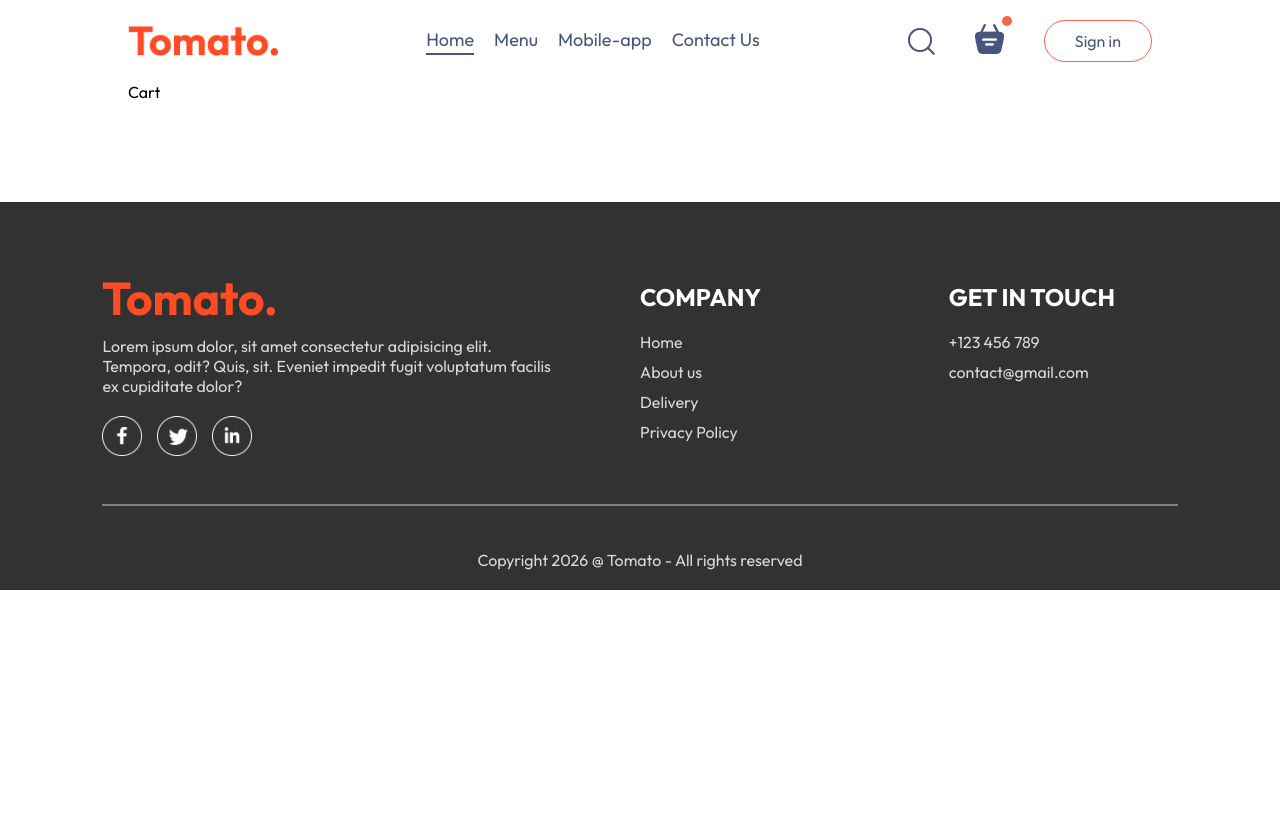
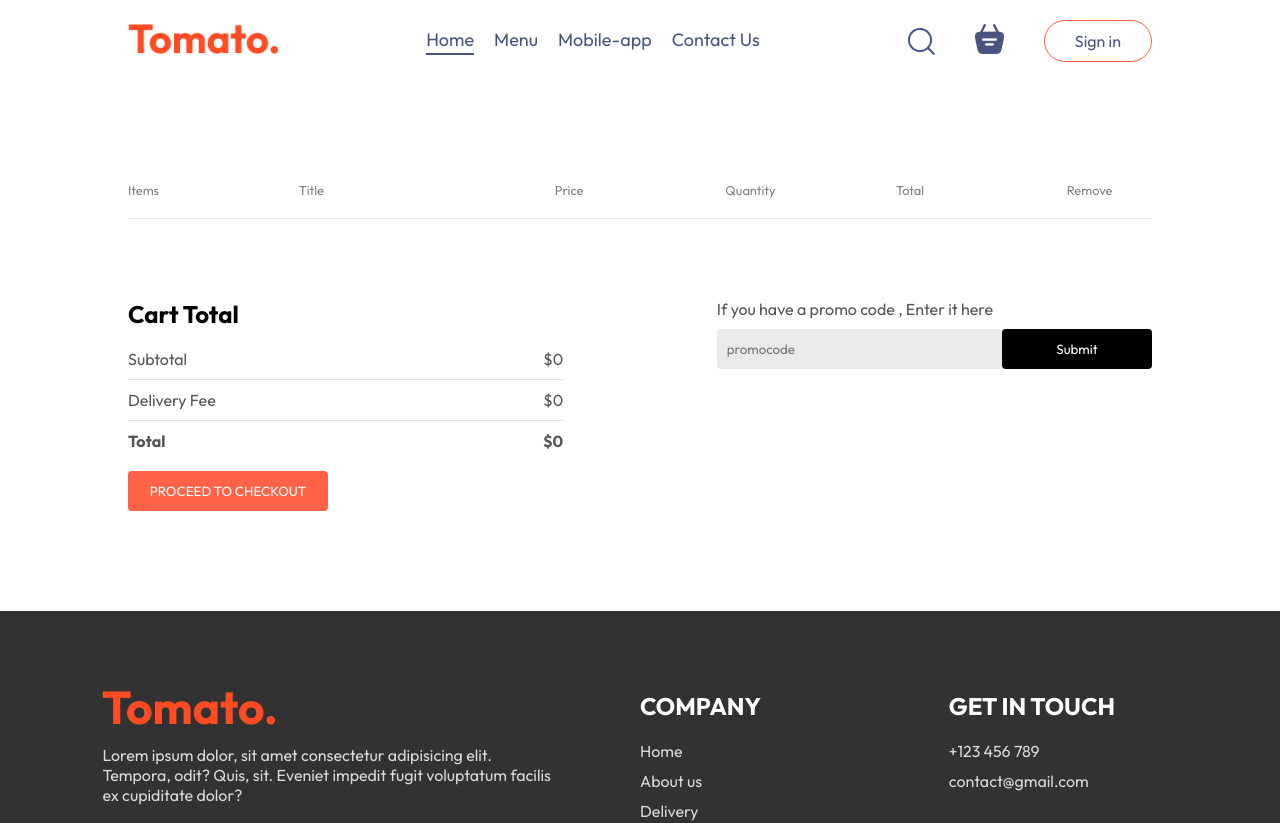
Before and after one commit to LirimKusari/lab-1-frontend-dashboard, a React (Vite) app: page /cart in a window 1280 px wide. Shown: the top 823 px of the page. Before the commit the page ends 800 px from the top, so only its background shows below. Built offline with nearby package versions, Linux system fonts and the light colour scheme.

Commit message:
[DEV507] Created Place Order Page

```diff
--- a/src/components/Navbar/Navbar.jsx
+++ b/src/components/Navbar/Navbar.jsx
@@ -1,15 +1,18 @@
-import React, { useState } from 'react'
+import React, { useContext, useState } from 'react'
 import './Navbar.css'
 import { assets } from '../../assets/assets'
 import { Link } from 'react-router-dom';
+import { StoreContext } from '../../context/StoreContext';
 
 const Navbar = ({setShowLogin}) => {
 
     const[menu, setMenu] = useState("home");
 
+    const{getTotalCartAmount} = useContext(StoreContext)
+
   return (
     <div className='navbar'>
-        <img src={assets.logo} alt="" className='logo' />
+        <Link to='/'><img src={assets.logo} alt="" className='logo' /></Link>
         <ul className="navbar-menu">
             <Link to='/' onClick={()=>setMenu("home")} className={menu==="home"?"active":""}>Home</Link>
             <a href='#explore-menu' onClick={()=>setMenu("menu")} className={menu==="menu"?"active":""}>Menu</a>
@@ -19,8 +22,8 @@
         <div className="navbar-right">
             <img src={assets.search_icon} alt="" />
             <div className="navbar-search-icon">
-                <img src={assets.basket_icon} alt="" />
-                <div className="dot"></div>
+                <Link to='/cart'> <img src={assets.basket_icon} alt="" /></Link>
+                <div className={getTotalCartAmount()===0?"":"dot"}></div>
             </div>
             <button onClick={()=>setShowLogin(true)}>Sign in</button>
         </div>
--- a/src/context/StoreContext.jsx
+++ b/src/context/StoreContext.jsx
@@ -18,16 +18,25 @@
     const removeFromCart = (itemId) =>{
         setCartItems((prev)=>({...prev,[itemId]:prev[itemId]-1}))
     }
-    useEffect(()=> {
-        console.log(cartItems);
-    },[cartItems])
+    const getTotalCartAmount = () => {
+        let totalAmount = 0;
+        for(const item in cartItems)
+        {
+            if(cartItems[item]>0){
+                  let itemInfo = food_list.find((product)=>product._id === item)
+                  totalAmount += itemInfo.price*cartItems[item];
+            }
+        }
+        return totalAmount;
+    }
 
     const contextValue = {
         food_list,
         cartItems,
         setCartItems,
         addToCart,
-        removeFromCart
+        removeFromCart,
+        getTotalCartAmount
     }
 
     return (
--- a/src/pages/Cart/Cart.css
+++ b/src/pages/Cart/Cart.css
@@ -0,0 +1,90 @@
+.cart{
+    margin-top: 100px;
+}
+.cart-items-title{
+    display: grid;
+    grid-template-columns: 1fr 1.5fr 1fr 1fr 1fr 0.5fr;
+    align-items: center;
+    color:grey;
+    font-size:max(1vw,12px);
+}
+.cart-items-item{
+    margin: 10px 0px;
+    color: black;
+}
+.cart-items-item img {
+    width:50px;
+}
+.cart hr{
+    height:1px;
+    background-color: #e2e2e2;
+    border: none;
+}
+.cart-items-item .cross{
+    cursor: pointer;
+}
+.cart-bottom{
+    margin-top: 80px;
+    display: flex;
+    justify-content: space-between;
+    gap: max(12vw,20px);
+}
+.cart-total{
+    flex: 1;
+    display: flex;
+    flex-direction: column;
+    gap: 20px;
+}
+.cart-total-details{
+    display: flex;
+    justify-content: space-between;
+    color:#555;
+}
+.cart-total hr{
+    margin: 10px 0px;
+}
+.cart-total button{
+    border: none;
+    color: white;
+    background-color: tomato;
+    width:max(15vw,200px);
+    padding: 12px 0px;
+    border-radius: 4px;
+    cursor: pointer;
+}
+.cart-promocode{
+    flex: 1;
+}
+.cart-promocode p{
+    color:#555;
+}
+.cart-promocode-input{
+    margin-top: 10px;
+    display: flex;
+    justify-content: space-between;
+    align-items: center;
+    background-color: #eaeaea;
+    border-radius: 4px;
+}
+.cart-promocode-input input {
+    background: transparent;
+    border: none;
+    outline: none;
+    padding-left: 10px;
+}
+.cart-promocode-input button{
+    width:max(10vw,150px);
+    padding: 12px 5px;
+    background-color: black;
+    border: none;
+    color: white;
+    border-radius: 4px;
+}
+@media (max-width: 750px){
+    .cart-bottom{
+        flex-direction: column-reverse;
+    }
+    .cart-promocode{
+        justify-content: start;
+    }
+}
--- a/src/pages/Cart/Cart.jsx
+++ b/src/pages/Cart/Cart.jsx
@@ -1,8 +1,77 @@
-import React from 'react'
+import React, { useContext } from 'react'
 import './Cart.css'
+import {StoreContext} from '../../context/StoreContext'
+import { useNavigate } from 'react-router-dom';
+
 const Cart = () => {
+
+  const {cartItems, food_list,removeFromCart, getTotalCartAmount} = useContext(StoreContext);
+  const navigate = useNavigate();
+
   return (
-    <div>Cart</div>
+    <div className='cart'>
+      <div className="cart-items">
+        <div className="cart-items-title">
+          <p>Items</p>
+          <p>Title</p>
+          <p>Price</p>
+          <p>Quantity</p>
+          <p>Total</p>
+          <p>Remove</p>
+        </div>
+        <br/>
+        <hr />
+        {food_list.map((item, index)=>{
+          if(cartItems[item._id]>0)
+          {
+            return(
+              <div>
+              <div className="cart-items-title cart-items-item">
+                <img src={item.image} alt="" />
+                <p>{item.name}</p>
+                <p>${item.price}</p>
+                <p>{cartItems[item._id]}</p>
+                <p>${item.price*cartItems[item._id]}</p>
+                <p onClick={()=>removeFromCart(item._id)} className='cross'>x</p>
+              </div>
+              <hr />
+              </div>
+            )
+          }
+        })}
+      </div>
+      <div className="cart-bottom">
+        <div className="cart-total">
+          <h2>Cart Total</h2>
+          <div>
+            <div className="cart-total-details">
+              <p>Subtotal</p>
+              <p>${getTotalCartAmount()}</p>
+            </div>
+            <hr />
+            <div className="cart-total-details">
+              <p>Delivery Fee</p>
+              <p>${getTotalCartAmount()===0?0:2}</p>
+            </div>
+            <hr />
+            <div className="cart-total-details">
+              <b>Total</b>
+              <b>${getTotalCartAmount()===0?0:getTotalCartAmount()+2}</b>
+            </div>
+          </div>
+            <button onClick={()=>navigate('/order')}>PROCEED TO CHECKOUT</button>
+        </div>
+        <div className="cart-promocode">
+          <div>
+            <p>If you have a promo code , Enter it here</p>
+            <div className='cart-promocode-input'>
+              <input type="text" placeholder='promocode'/>
+              <button>Submit</button>
+            </div>
+          </div>
+        </div>
+      </div>
+    </div>
   )
 }
 
--- a/src/pages/PlaceOrder/PlaceOrder.css
+++ b/src/pages/PlaceOrder/PlaceOrder.css
@@ -0,0 +1,35 @@
+.place-order{
+    display: flex;
+    align-items: start;
+    justify-content: space-between;
+    gap: 50px;
+    margin-top: 100px;
+}
+.place-order-left{
+    width:100%;
+    max-width: max(30%,500px);
+}
+.place-order-left .title{
+    font-size: 30px;
+    font-weight: 600;
+    margin-bottom: 50px;
+}
+.place-order-left input{
+    margin-bottom: 15px;
+    width: 100%;
+    padding: 10px;
+    border:1px solid #c5c5c5;
+    border-radius: 4px;
+    outline-color: tomato;
+}
+.place-order-left .multi-fields{
+    display: flex;
+    gap:10px;
+}
+.place-order-right{
+    width:100%;
+    max-width: max(40%,500px);
+}
+.place-order .cart-total button{
+    margin-top: 30px;
+}
--- a/src/pages/PlaceOrder/PlaceOrder.jsx
+++ b/src/pages/PlaceOrder/PlaceOrder.jsx
@@ -1,8 +1,58 @@
-import React from 'react'
+import React, { useContext } from 'react'
 import './PlaceOrder.css'
+import { StoreContext } from '../../context/StoreContext'
+
+
 const PlaceOrder = () => {
+
+  const{getTotalCartAmount} = useContext(StoreContext)
+
   return (
-    <div>PlaceOrder</div>
+    <form className='place-order'>
+      <div className="place-order-left">
+        <p className='title'>Delivery Information</p>
+
+        <div className="multi-fields">
+          <input type="text" placeholder='First Name'/>
+          <input type="text" placeholder='Last Name'/>
+        </div>
+
+        <input type="email" placeholder='Email address'/>
+        <input type="text" placeholder='Street'/>
+
+        <div className="multi-fields">
+            <input type="text" placeholder='City'/>
+            <input type="text" placeholder='State'/>
+          </div>
+          <div className="multi-fields">
+            <input type="text" placeholder='Zip Code'/>
+            <input type="text" placeholder='Country'/>
+          </div>
+          <input type="text" placeholder='Phone' />
+      </div>
+      <div className="place-order-right">
+          <div className="cart-total">
+          <h2>Cart Total</h2>
+          <div>
+           <div className="cart-total-details">
+              <p>Subtotal</p>
+              <p>${getTotalCartAmount()}</p>
+            </div>
+            <hr />
+            <div className="cart-total-details">
+              <p>Delivery Fee</p>
+              <p>${getTotalCartAmount()===0?0:2}</p>
+            </div>
+            <hr />
+            <div className="cart-total-details">
+              <b>Total</b>
+              <b>${getTotalCartAmount()===0?0:getTotalCartAmount()+2}</b>
+            </div>
+          </div>
+            <button>PROCEED TO PAYMENT</button>
+        </div>
+      </div>
+    </form>
   )
 }
 
```
